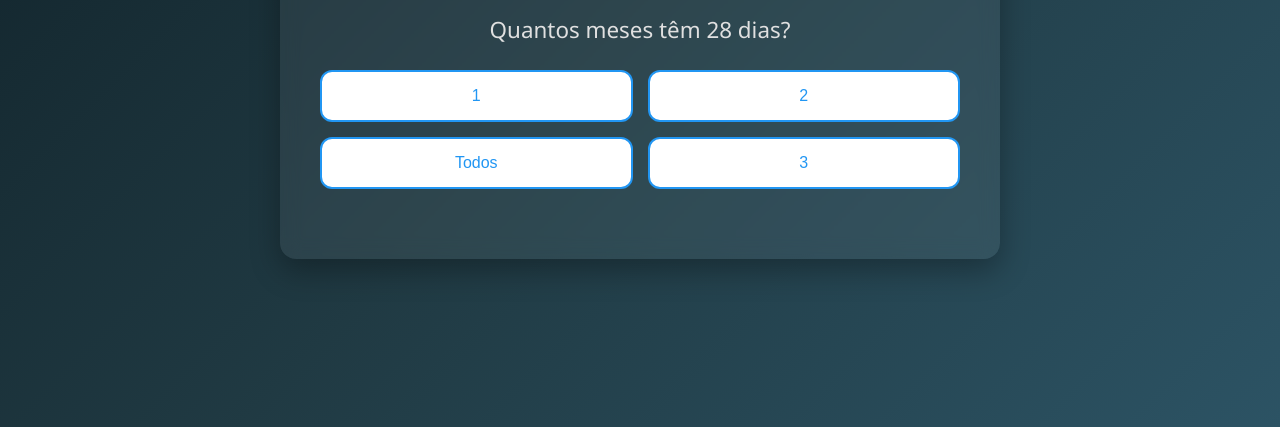
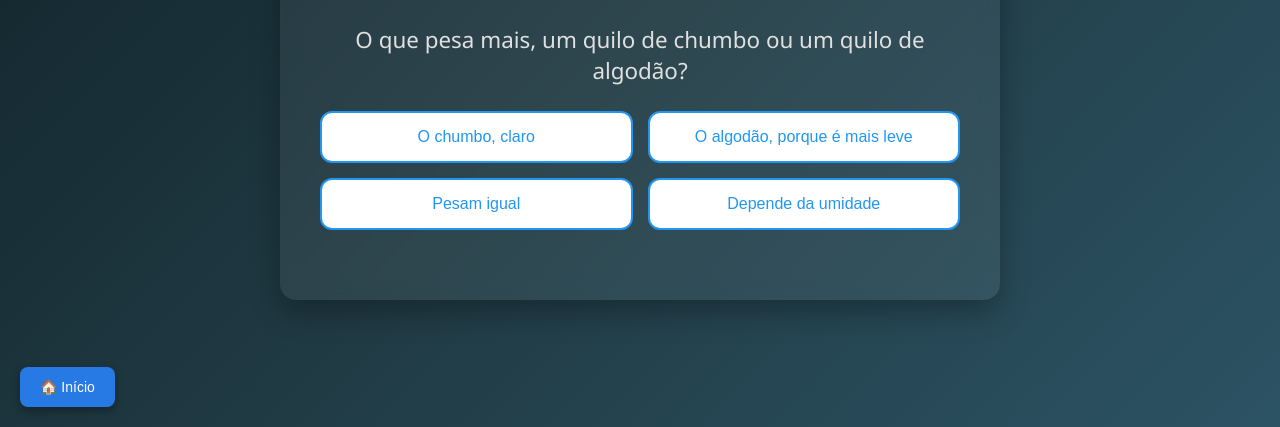
Before and after one commit to kevintestegit45/kevintestegit45.github.io, a plain HTML site: page quiz-voce-nao-e-burro.html in a window 1280 px wide. Shown: the part 373-800 px from the top of the page. Drawn offline with Linux system fonts and the light colour scheme.

Commit message:
Add files via upload

```diff
--- a/css/style-quiz1.css
+++ b/css/style-quiz1.css
@@ -38,7 +38,7 @@
     }
 
     .logo {
-      max-width: 150px;
+      max-width: 200px;
       margin: 0 auto 20px;
     }
 
@@ -154,7 +154,27 @@
 
     .answers button.wrong::after {
       content: " ❌";
-      color: white;
+      color: rgb(255, 255, 255);
       font-weight: bold;
       margin-left: 8px;
     }
+
+    .fixed-home-button {
+      position: fixed;
+      bottom: 20px;
+      left: 20px;
+      background-color: #2779e4;
+      color: #fff;
+      border: none;
+      padding: 12px 20px;
+      font-size: 14px;
+      border-radius: 8px;
+      cursor: pointer;
+      box-shadow: 0 4px 8px rgba(0,0,0,0.3);
+      z-index: 1000;
+      transition: background-color 0.3s;
+    }
+
+    .fixed-home-button:hover {
+      background-color: #194680;
+    }
--- a/quiz-voce-nao-e-burro.html
+++ b/quiz-voce-nao-e-burro.html
@@ -7,62 +7,169 @@
   <title>Quiz Você Não é Burro - Overclock</title>
 </head>
 <body>
-  <div class="quiz-container">
-    <div class="logo">
-      <img src="./img/over logo sem fundo.png" alt="Logo Overclock" />
-    </div>
-    <h2>Você não é burro!</h2>
-    <div id="quiz">
+  <main class="quiz-container">
+    <h2>🧠 Você não é burro... só está faltando Overclock <br>Preparado(a) para descobrir?</h2>
+    <br>
+    <br>
+    <section id="quiz">
       <div class="question" id="question-title"></div>
       <div class="answers" id="answers"></div>
-      <button class="next-button" id="nextBtn" style="display: none;">Próxima</button>
-    </div>
-    <div id="result" class="result-box" style="display: none;">
+      <button class="next-button" id="nextBtn" style="display: none;" aria-label="Próxima pergunta">Próxima</button>
+    </section>
+    <section id="result" class="result-box" style="display: none;">
       <div class="result" id="resultText"></div>
       <div class="button-container">
-        <button class="restart-button" onclick="goToStart()">Voltar para o Início</button>
+        <button class="restart-button" id="restartBtn">Voltar para o Início</button>
       </div>
-    </div>
-  </div>
+    </section>
+  </main>
+
+  <button class="fixed-home-button" onclick="window.location.href='index.html'">🏠 Início</button>
 
   <script>
     const questions = [
-      { q: "Quantos meses têm 28 dias?", a: ["1", "2", "Todos", "3"], correct: 2 },
-      { q: "Se há três maçãs e você pega duas, quantas você tem?", a: ["1", "2", "3", "4"], correct: 1 },
-      { q: "Qual é a capital do Brasil?", a: ["Rio de Janeiro", "Brasília", "São Paulo", "Bahia"], correct: 1 },
-      { q: "Um pato põe um ovo no telhado. Para que lado ele rola?", a: ["Esquerda", "Direita", "Nenhum lado", "Pra cima"], correct: 2 },
-      { q: "Quantas pernas tem uma aranha?", a: ["6", "8", "10", "9"], correct: 1 },
-      { q: "Quanto é metade de dois mais dois?", a: ["2", "3", "1", "22"], correct: 1 },
-      { q: "O que pesa mais, um quilo de chumbo ou de algodão?", a: ["Chumbo", "Algodão", "Pesam igual", "Nenhuma das opções"], correct: 2 },
-      { q: "Qual animal é conhecido por rir?", a: ["Hiena", "Macaco", "Cão", "Gato"], correct: 0 },
-      { q: "Qual planeta é conhecido como Planeta Vermelho?", a: ["Júpiter", "Marte", "Saturno", "Netuno"], correct: 1 },
-      { q: "Qual instrumento tem teclas, pedais e cordas?", a: ["Piano", "Violão", "Flauta", "Viola"], correct: 0 }
+      {
+        q: "O que pesa mais, um quilo de chumbo ou um quilo de algodão?",
+        a: [
+          "O chumbo, claro",
+          "O algodão, porque é mais leve",
+          "Pesam igual",
+          "Depende da umidade"
+        ],
+        correct: 2
+      },
+      {
+        q: "Quais meses têm 28 dias?",
+        a: [
+          "Só fevereiro",
+          "Fevereiro e agosto",
+          "Nenhum",
+          "Todos"
+        ],
+        correct: 3
+      },
+      {
+        q: "Se há três maçãs e você pega duas, quantas você tem?",
+        a: [
+          "1",
+          "2",
+          "3",
+          "Nenhuma"
+        ],
+        correct: 1
+      },
+      {
+        q: "Qual dessas palavras está escrita corretamente?",
+        a: [
+          "Exceção",
+          "Excessão",
+          "Exceçao",
+          "Ecessão"
+        ],
+        correct: 0
+      },
+      {
+        q: "Qual é a capital do Brasil?",
+        a: [
+          "Brasília",
+          "São Paulo",
+          "Rio de Janeiro",
+          "Só os estados têm capitais"
+        ],
+        correct: 0
+      },
+      {
+        q: "Por que os óculos embaçam quando saímos de um ambiente frio para um quente?",
+        a: [
+          "Porque o material da lente dilata e cria uma película",
+          "Porque o calor faz o vidro 'suar'",
+          "Porque o vapor do ar quente condensa na superfície fria",
+          "Porque os óculos precisam se ajustar à nova temperatura do rosto"
+        ],
+        correct: 2
+      },
+      {
+        q: "Um relógio analógico marca 3h15. Qual o ângulo entre o ponteiro das horas e dos minutos?",
+        a: [
+          "0°",
+          "90°",
+          "7,5°",
+          "15°"
+        ],
+        correct: 2
+      },
+      {
+        q: "Qual instrumento musical possui teclas, pedais e cordas?",
+        a: [
+          "Piano",
+          "Violão",
+          "Bateria",
+          "Flauta"
+        ],
+        correct: 0
+      },
+      {
+        q: "Qual planeta do sistema solar é conhecido por ter uma rotação tão lenta que um dia lá dura mais que um ano?",
+        a: [
+          "Mercúrio",
+          "Júpiter",
+          "Vênus",
+          "Plutão"
+        ],
+        correct: 2
+      },
+      {
+        q: "Por que sentimos calor ao usar roupas pretas no sol?",
+        a: [
+          "Porque o preto retém o suor no corpo",
+          "Porque a cor preta estimula mais a circulação",
+          "Porque o preto absorve mais radiação solar",
+          "Porque tecidos escuros impedem o corpo de respirar"
+        ],
+        correct: 2
+      }
     ];
+
+    const questionTitle = document.getElementById("question-title");
+    const answersDiv = document.getElementById("answers");
+    const nextBtn = document.getElementById("nextBtn");
+    const resultBox = document.getElementById("result");
+    const resultText = document.getElementById("resultText");
+    const quizSection = document.getElementById("quiz");
+    const restartBtn = document.getElementById("restartBtn");
 
     let currentQuestion = 0;
     let score = 0;
     let selectedAnswer = null;
-    let hasAnswered = false;
 
     function displayQuestion() {
       const question = questions[currentQuestion];
-      document.getElementById("question-title").textContent = question.q;
+      questionTitle.textContent = question.q;
 
-      const answersDiv = document.getElementById("answers");
       answersDiv.innerHTML = "";
       selectedAnswer = null;
-      hasAnswered = false;
 
       question.a.forEach((text, index) => {
         const btn = document.createElement("button");
-        btn.innerHTML = `<span class="btn-text">${text}</span>`;
-        btn.onclick = () => {
-          if (hasAnswered) return;
+        btn.textContent = text;
+        btn.classList.add("answer-button");
+        btn.setAttribute('aria-label', `Resposta ${index + 1}: ${text}`);
 
-          hasAnswered = true;
+        btn.addEventListener('click', () => handleAnswer(index, btn));
+        answersDiv.appendChild(btn);
+      });
+
+      nextBtn.style.display = "none";
+    }
+
+    function handleAnswer(index, btn) {
+      if (selectedAnswer !== null) return;
+
       selectedAnswer = index;
 
+      const question = questions[currentQuestion];
       const allButtons = document.querySelectorAll(".answers button");
+
       allButtons.forEach((b, i) => {
         if (i === question.correct) {
           b.classList.add("correct");
@@ -72,19 +179,14 @@
         b.disabled = true;
       });
 
-          if (selectedAnswer === question.correct) score++;
-
-          setTimeout(() => {
-            document.getElementById("nextBtn").style.display = "inline-block";
-          }, 500);
-        };
-        answersDiv.appendChild(btn);
-      });
-
-      document.getElementById("nextBtn").style.display = "none";
+      if (selectedAnswer === question.correct) {
+        score++;
       }
 
-    document.getElementById("nextBtn").addEventListener("click", () => {
+      nextBtn.style.display = "inline-block";
+    }
+
+    nextBtn.addEventListener("click", () => {
       currentQuestion++;
       if (currentQuestion < questions.length) {
         displayQuestion();
@@ -94,15 +196,36 @@
     });
 
    function showResult() {
-      document.getElementById("quiz").style.display = "none";
-      document.getElementById("result").style.display = "block";
-      let message = score >= 8 ? "Você é um Gênio!" : score >= 5 ? "Você é Lerdo!" : "Você é Burro!";
-      document.getElementById("resultText").innerHTML = `Você acertou <strong>${score}</strong> de <strong>${questions.length}</strong>!<br><br>${message}`;
+      quizSection.style.display = "none";
+      resultBox.style.display = "block";
+
+      let message = "";
+
+      if (score >= 6 && score <= 8) {
+        message = "🧠 Você acerta, mas não impressiona <br><br> Está no caminho. Já pensa rápido, mas ainda dá umas escorregadas que fazem a gente suspeitar.<br><br>👉 Um Overclock pode te levar daquele 'quase' para o 'agora sim'.";
+      } else if (score >= 4 && score <= 5) {
+        message = "🧠 Dá pra melhorar (bem)<br><br>A cabeça funciona, mas parece que tirou o dia de folga.<br><br>👉 Experimenta um Overclock e vê se engrena.";
+      } else if (score >= 1 && score <= 3) {
+        message = "🧠 Talvez seja burro sim <br><br>Você errou com confiança e acertou quase nada. <br><br>👉 Toma um Overclock e descobre se o problema é falta de foco — ou de lógica mesmo.";
+      } else {
+        message = "😅 Nenhum acerto! Tá na hora de tomar um Overclock e rever as bases!";
       }
 
-    function goToStart() {
+      const overclockLink = `
+        <div style="margin-top: 20px; padding: 15px; background-color: #ff4757; color: white; border-radius: 10px; text-align: center;">
+          <a href="https://bebaoverclock.com.br" target="_blank" style="color: white; text-decoration: none; font-weight: bold; font-size: 16px;">
+            🚀 Beba Overclock e turbine sua mente agora!
+          </a>
+        </div>
+      `;
+
+      resultText.innerHTML = `Você acertou <strong>${score}</strong> de <strong>${questions.length}</strong>!<br><br>${message}${overclockLink}`;
+    }
+
+
+    restartBtn.addEventListener("click", () => {
       window.location.href = "index.html";
-    }
+    });
 
     displayQuestion();
   </script>
```
Also changed, not shown: index.html (+1 -0 lines), quiz-gamer.html (added, +182 -0 lines). Lines whose indentation alone changed are shown as unchanged.
